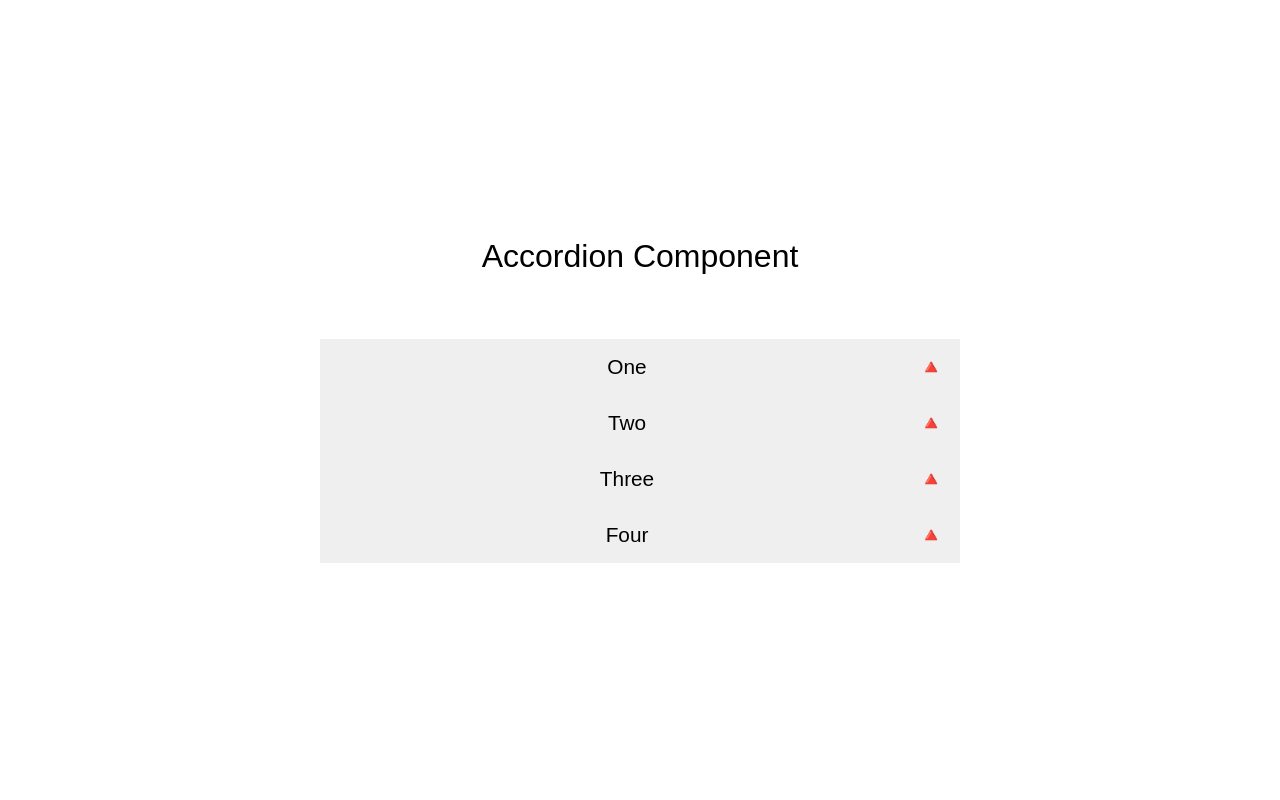
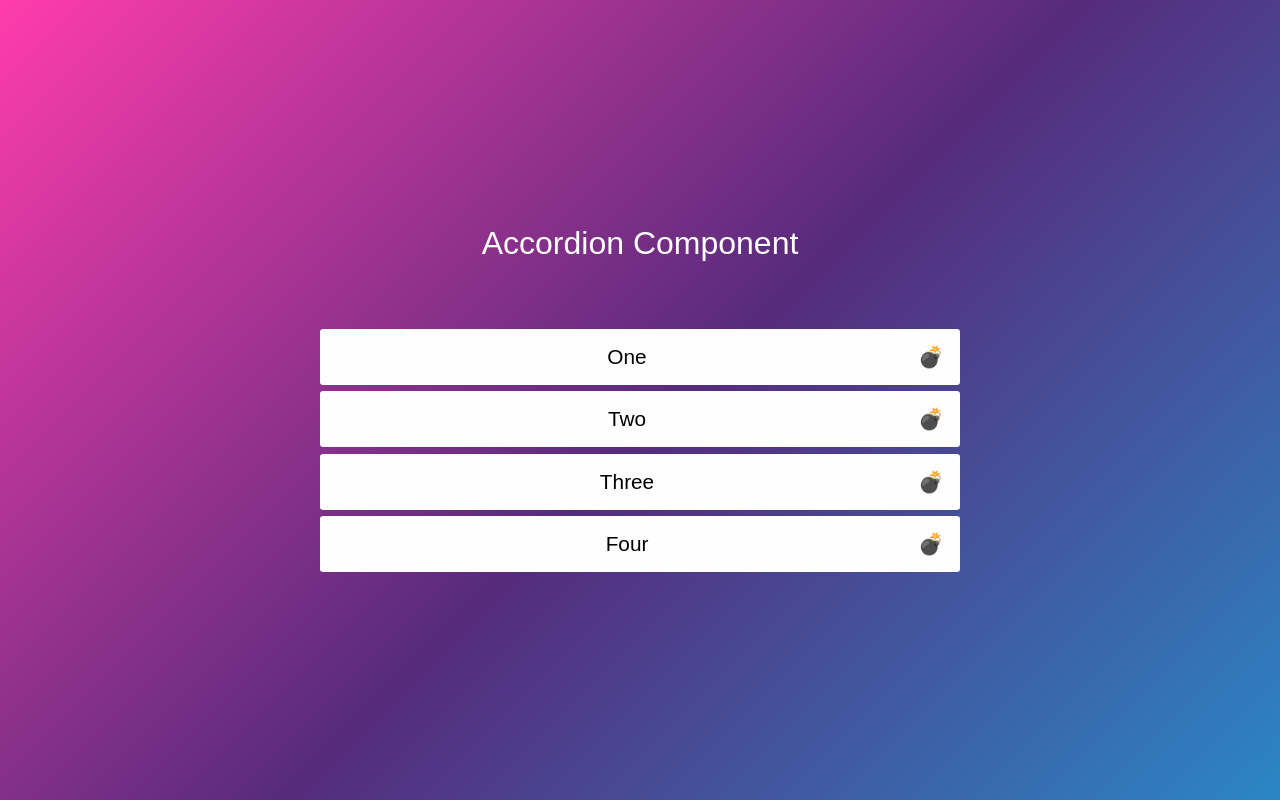
Before and after one commit to eddiemm/vanilla-js, a plain HTML site: page accordion/index.html in a window 1280 px wide. Drawn offline with Linux system fonts and the light colour scheme.

Commit message:
add background gradient

```diff
--- a/accordion/styles.css
+++ b/accordion/styles.css
@@ -18,9 +18,11 @@ body {
     align-items: center;
     flex-direction: column;
     gap: 4rem;
+    background-image: linear-gradient(-225deg, #FF3CAC 0%, #562B7C 52%, #2B86C5 100%);
 }
 
 header {
+    color: #fefefe;
     font-size: 2rem;
 }
 
@@ -31,9 +33,11 @@ header {
 .accordion__trigger {
     width: 100%;
     outline: none;
-    background-color: #efefef;
+    background-color: #fefefe;
     border: 0;
+    border-radius: .2rem;
     padding: 1rem;
+    margin: .2rem 0;
     font-size: 1.3rem;
     cursor: pointer;
     transition: .4s;
@@ -47,13 +51,13 @@ header {
 }
 
 .accordion__trigger:after {
-    content: '\1f53a';
+    content: '💣';
     float: right;
     transition: .4s;
 }
 
 .active:after {
-    transform: rotate(180deg);
+    content: '💥';
     transition: .4s;
 }
 
@@ -66,4 +70,5 @@ header {
 
 .content__text {
     margin: 1rem;
+    color: #fefefe;
 }
```
